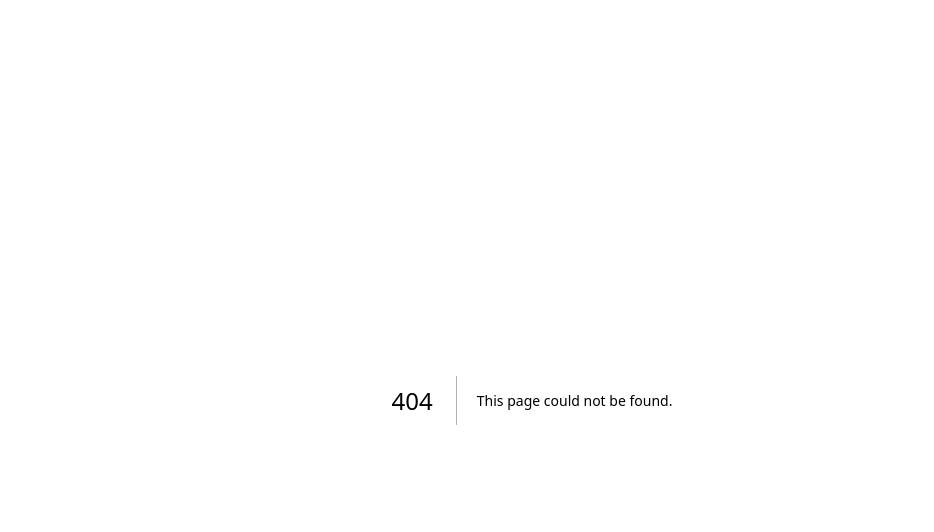
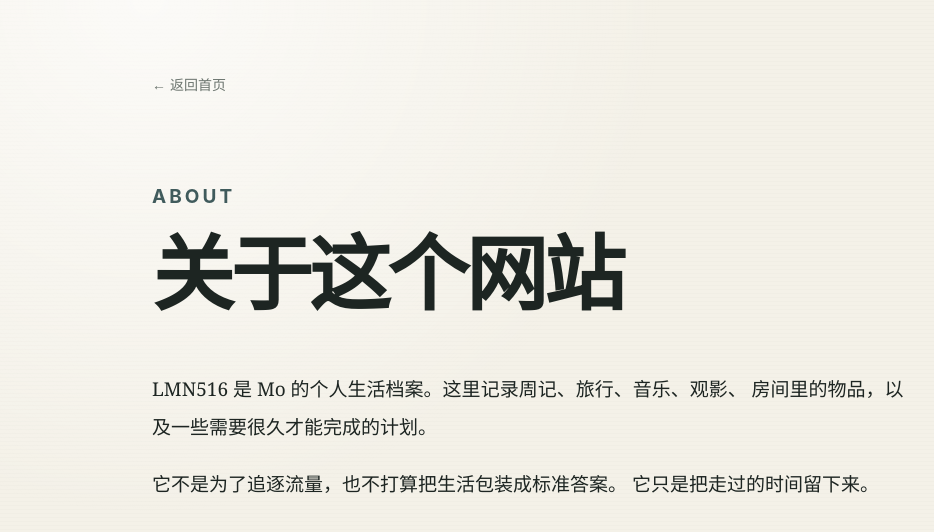
Before and after one commit to BurgCreate/lmn516-v2, a Next.js app: page /about in a window 1280 px wide. Before the commit this address had no page. Shown: the top 532 px of the page, without its empty margins (108-1042 px from the left). Built offline with nearby package versions, Linux system fonts and the light colour scheme.

Commit message:
Add about page

```diff
--- /dev/null
+++ b/app/about/page.tsx
@@ -0,0 +1,19 @@
+import Link from "next/link";
+
+export default function AboutPage() {
+  return (
+    <main className="shell narrow page prose">
+      <Link href="/" className="back">← 返回首页</Link>
+      <p className="eyebrow">About</p>
+      <h1>关于这个网站</h1>
+      <p>
+        LMN516 是 Mo 的个人生活档案。这里记录周记、旅行、音乐、观影、
+        房间里的物品，以及一些需要很久才能完成的计划。
+      </p>
+      <p>
+        它不是为了追逐流量，也不打算把生活包装成标准答案。
+        它只是把走过的时间留下来。
+      </p>
+    </main>
+  );
+}
```
